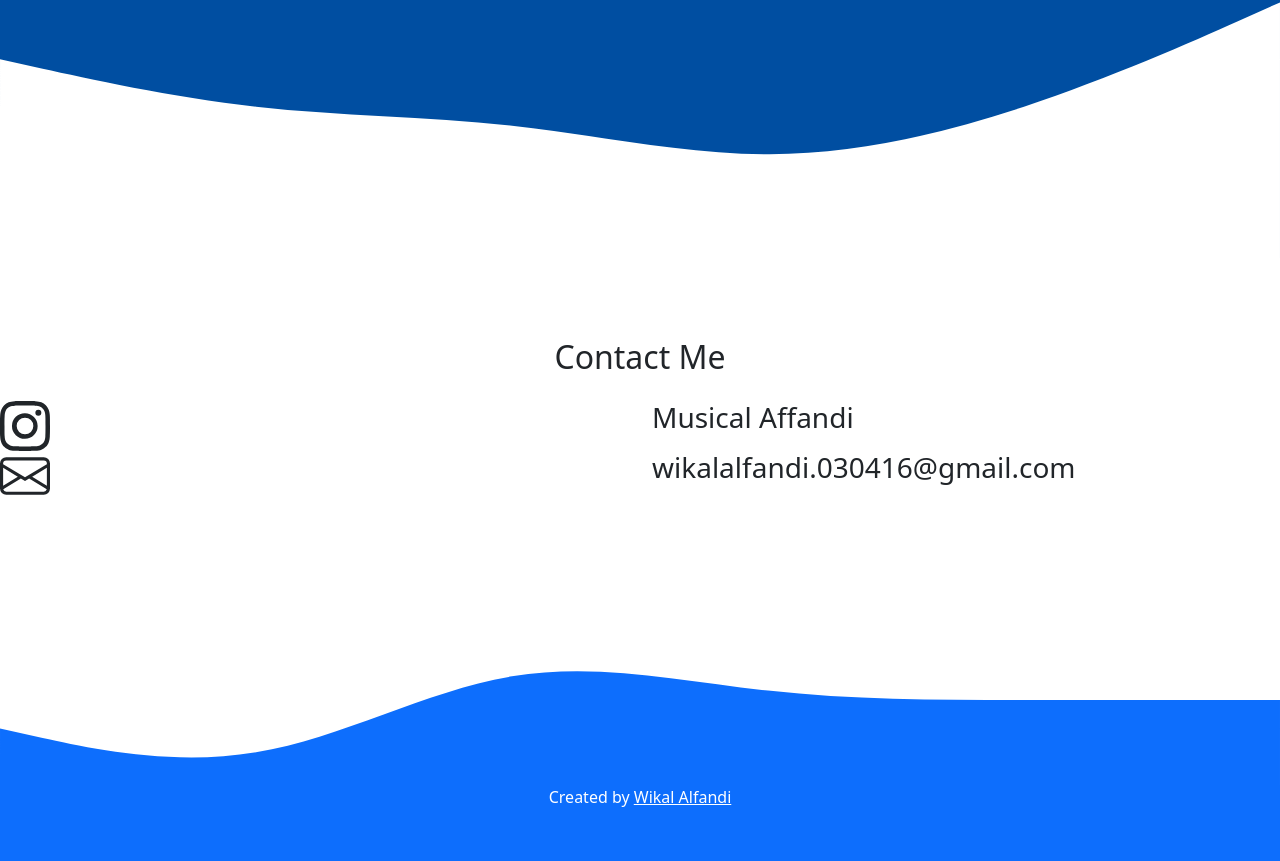
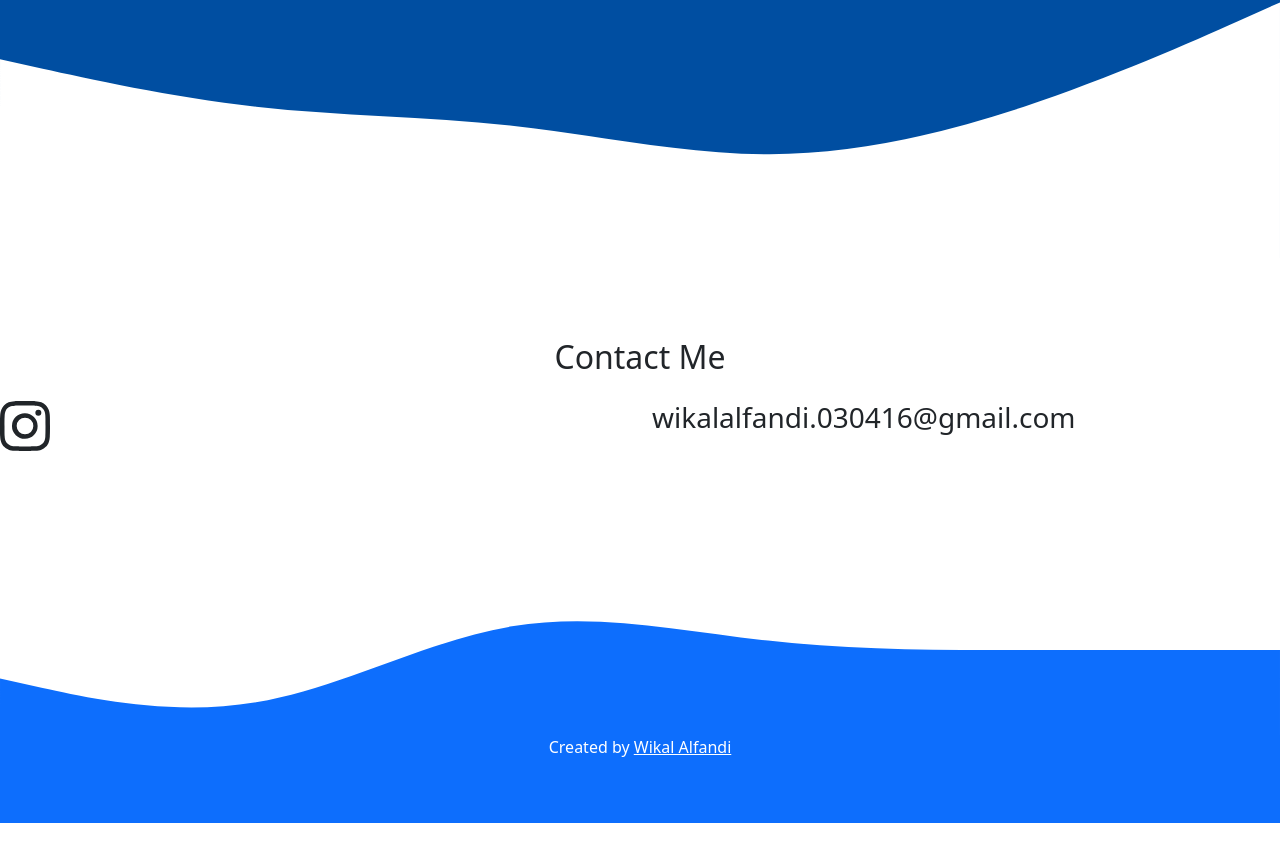
Before and after one commit to Wikal030416/wikalalfandi.io, a plain HTML site: page index.html in a window 1280 px wide. Shown: the part 1897-2758 px from the top of the page. After the commit the page ends 2720 px from the top, so only its background shows below. Drawn offline with nearby package versions, Linux system fonts and the light colour scheme.

Commit message:
Update index.html

```diff
--- a/index.html
+++ b/index.html
@@ -143,16 +143,6 @@
           </a>
         </div>
         <div class="col-md-6">
-          <h3>Musical Affandi</h3>
-        </div>
-      </div>
-      <div class="row align-item-center">
-        <div class="col-md-6">
-          <svg xmlns="http://www.w3.org/2000/svg" width="50" height="50" fill="currentColor" class="bi bi-envelope" viewBox="0 0 16 16">
-            <path d="M0 4a2 2 0 0 1 2-2h12a2 2 0 0 1 2 2v8a2 2 0 0 1-2 2H2a2 2 0 0 1-2-2V4Zm2-1a1 1 0 0 0-1 1v.217l7 4.2 7-4.2V4a1 1 0 0 0-1-1H2Zm13 2.383-4.708 2.825L15 11.105V5.383Zm-.034 6.876-5.64-3.471L8 9.583l-1.326-.795-5.64 3.47A1 1 0 0 0 2 13h12a1 1 0 0 0 .966-.741ZM1 11.105l4.708-2.897L1 5.383v5.722Z"/>
-          </svg>
-        </div>
-        <div class="col-md-6">
           <h3>wikalalfandi.030416@gmail.com</h3>
         </div>
       </div>
```
